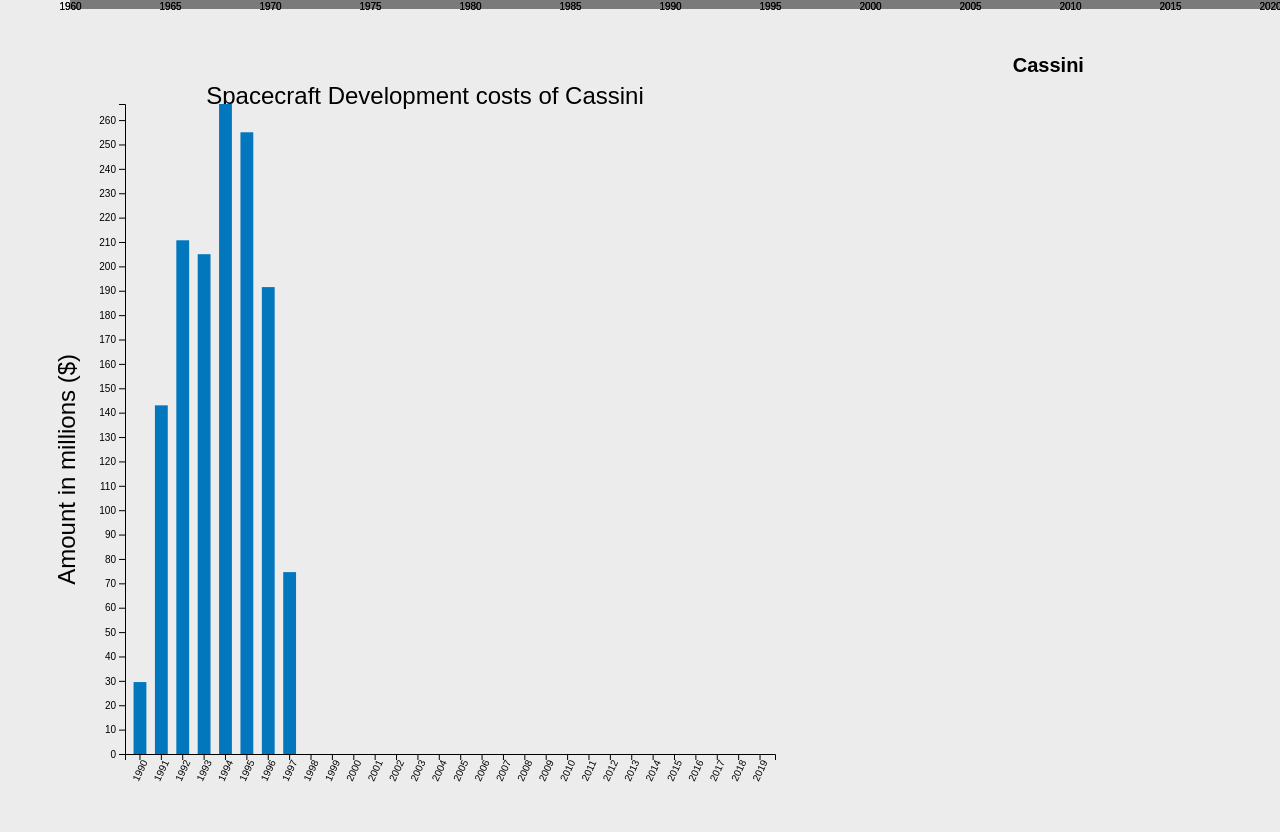
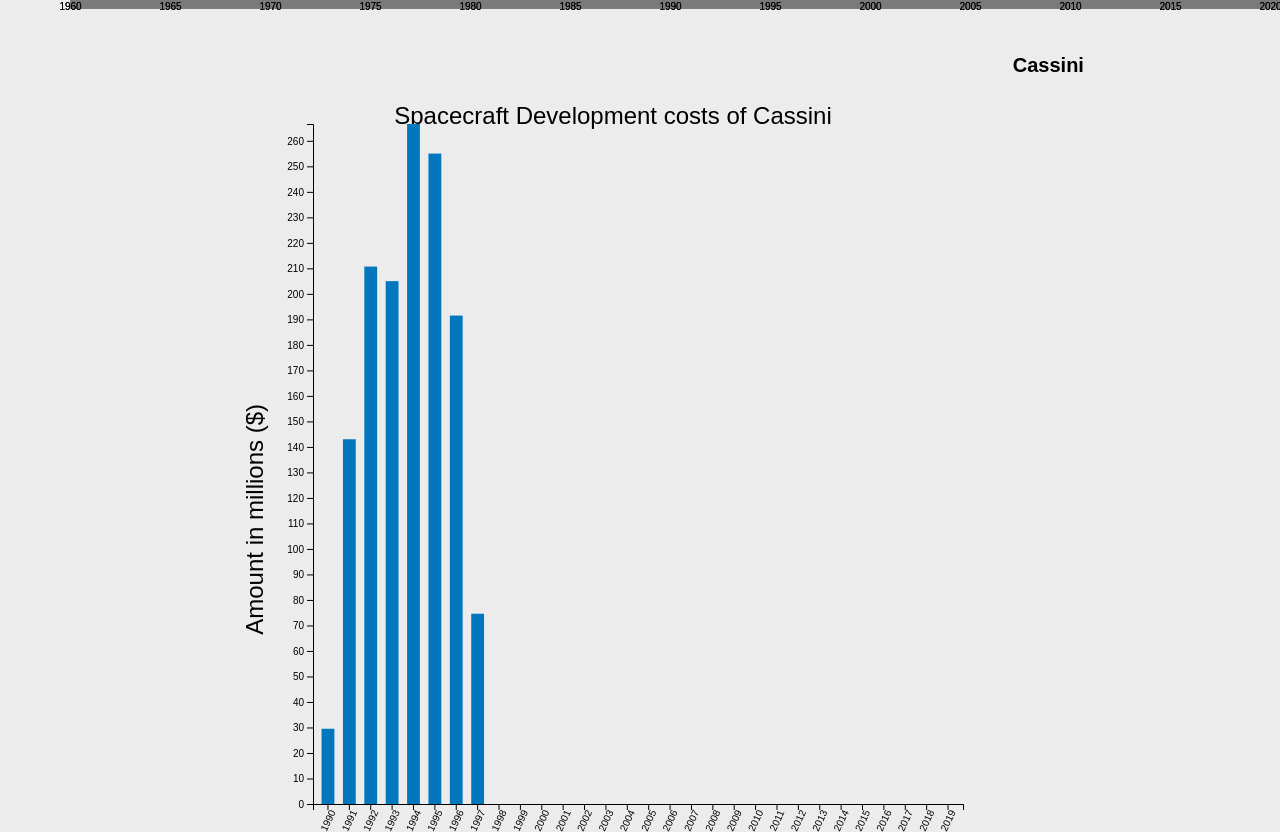
Before and after one commit to divpatel10/CPSC-4030-Final-Project, a plain HTML site: page index.html in a window 1280 px wide. Shown: the part 986-1818 px from the top of the page. Drawn offline with nearby package versions, Linux system fonts and the light colour scheme.

Commit message:
css changes

```diff
--- a/index.html
+++ b/index.html
@@ -19,7 +19,7 @@
   <div class="secondary-graph">
 
     <div class="secondgraph">
-      <svg id="barchart"></svg>
+
       <select id="names">
         <option>Spacecraft Development</option>
         <option>Launch Support</option>
@@ -30,14 +30,14 @@
         <option>Total Cost</option>
         <option>Total Cost (inflation adj)</option>
       </select>
-
+      <svg id="barchart"></svg>
 
     </div>
 
     <div class="thirdgraph">
       <h1>Cassini</h1>
 
-      <svg id="graph3" height="800" width="900"></svg>
+      <svg id="graph3" height="804" width="950"></svg>
 
       <script src="script.js"></script>
       <script src="script-g2.js"></script>
--- a/script-g2.js
+++ b/script-g2.js
@@ -26,8 +26,8 @@ function buildGraph(dataset, title) {
     width: 800,
     height: 800,
     margin: {
-      top: 50,
-      bottom: 100,
+      top: 70,
+      bottom: 50,
       right: 50,
       left: 100,
     },
--- a/script-g3.js
+++ b/script-g3.js
@@ -1,7 +1,7 @@
 
 const margin = {top: 30, right: 30, bottom: 95, left: 60},
-width = 460 - margin.left - margin.right,
-height = 500 - margin.top - margin.bottom;
+width = 950 - margin.left - margin.right,
+height = 804 - margin.top - margin.bottom;
 
 
 const svg = d3.select("#graph3")
--- a/style.css
+++ b/style.css
@@ -27,19 +27,15 @@ body {
     margin-left: -300px;
 }
 
-.secondary-graph{
-    display: inline;
-}
 .secondgraph{
-    display: inline;
     float:left;
+    height: 900px;
 
 }
 .graph3{
-    display: inline;
     float: right;
 
 }
 .names{
-    float:left;
+    display: inline-flex;
 }
```
